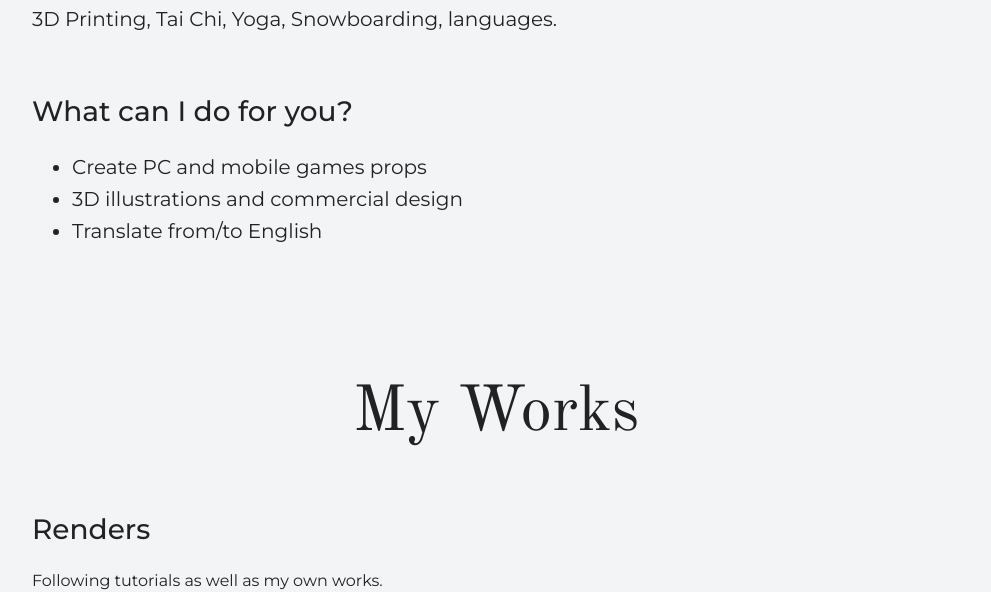
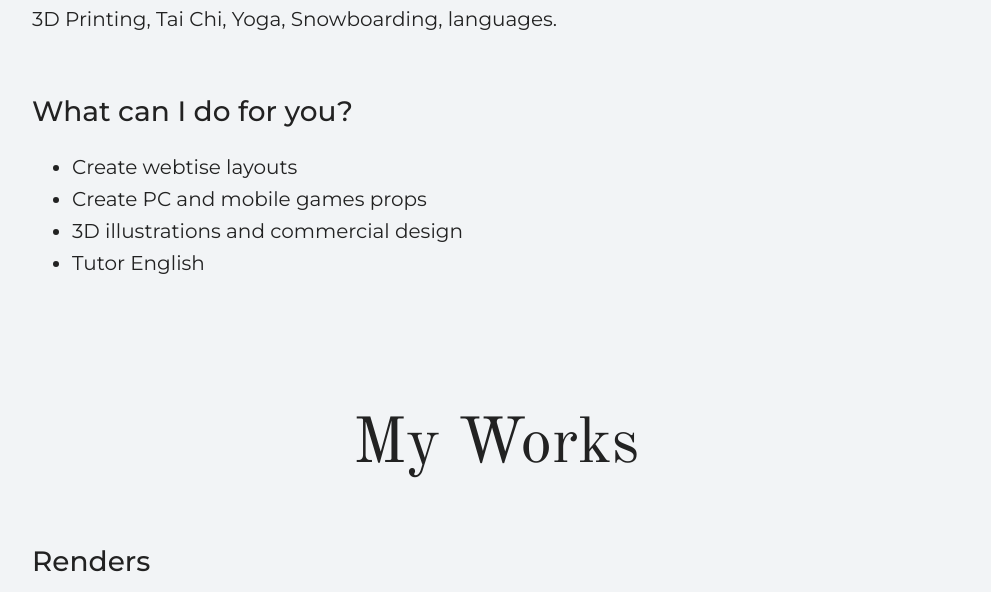
Before and after one commit to OxxBoo/OxxBoo.github.io, a plain HTML site: page index.html in a window 1280 px wide. Shown: the part 2364-2956 px from the top of the page, without its empty margins (144-1135 px from the left). Drawn offline with nearby package versions, Linux system fonts and the light colour scheme.

Commit message:
text updates

```diff
--- a/index.html
+++ b/index.html
@@ -81,9 +81,10 @@
         <h3 class="use">What can I do for you?</h3>
         <p>
           <ul class="ability">
+            <li>Create webtise layouts</li>
             <li>Create PC and mobile games props</li>
             <li>3D illustrations and commercial design</li>
-            <li>Translate from/to English</li>
+            <li>Tutor English</li>
           </ul>
         </p>
       </div>
@@ -98,7 +99,7 @@
             <div class="itcss__wrapper">
               <div class="itcss__items">
                 <div class="itcss__item">
-                  <img src="/files/3D/soborg_chair.png" height="928" alt="Светлый деревянный стул с плавными очертаниями на персиковом фоне">
+                  <img src="/files/3D/soborg_chair.png" height="928" alt="Светлый деревянный стул с плавными очертаниями на персиковом фоне.">
                 </div>
                 <div class="itcss__item">
                   <video src="/files/3D/donut.mov" controls poster="files/3D/donut_poster.png" height="928">
```
